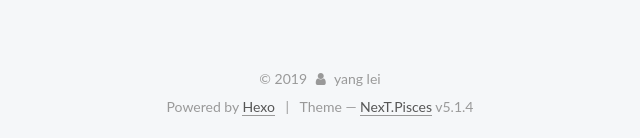
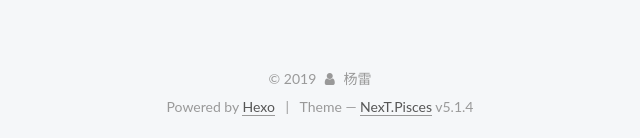
Before and after one commit to StressMEprogress/StressMEprogress.github.io, a plain HTML site: page 2019/11/22/hello-world/index.html in a window 1280 px wide. Shown: the part 1107-1245 px from the top of the page, 450-1090 px from the left. Drawn offline with Linux system fonts and the light colour scheme.

Commit message:
Site updated: 2019-11-27 15:24:43

```diff
--- a/2019/11/22/hello-world/index.html
+++ b/2019/11/22/hello-world/index.html
@@ -233,7 +233,7 @@
     <link itemprop="mainEntityOfPage" href="http://yoursite.com/2019/11/22/hello-world/">
 
     <span hidden itemprop="author" itemscope itemtype="http://schema.org/Person">
-      <meta itemprop="name" content="yang lei">
+      <meta itemprop="name" content="杨雷">
       <meta itemprop="description" content="">
       <meta itemprop="image" content="/images/avatar.gif">
     </span>
@@ -408,7 +408,7 @@
         <div class="site-overview">
           <div class="site-author motion-element" itemprop="author" itemscope itemtype="http://schema.org/Person">
 
-              <p class="site-author-name" itemprop="name">yang lei</p>
+              <p class="site-author-name" itemprop="name">杨雷</p>
               <p class="site-description motion-element" itemprop="description"></p>
           </div>
 
@@ -480,7 +480,7 @@
   <span class="with-love">
     <i class="fa fa-user"></i>
   </span>
-  <span class="author" itemprop="copyrightHolder">yang lei</span>
+  <span class="author" itemprop="copyrightHolder">杨雷</span>
 
 
 </div>
--- a/css/main.css
+++ b/css/main.css
@@ -1823,7 +1823,7 @@ pre .javascript .function {
   width: 4px;
   height: 4px;
   border-radius: 50%;
-  background: #ed1181;
+  background: #de3cdd;
 }
 .links-of-blogroll {
   font-size: 13px;
```
Also changed, not shown: 2019/11/22/test-my-site/index.html (+3 -3 lines), 2019/11/25/Options解决方法/index.html (+3 -3 lines), archives/2019/11/index.html (+2 -2 lines), archives/2019/index.html (+2 -2 lines), archives/index.html (+2 -2 lines), index.html (+5 -5 lines).
